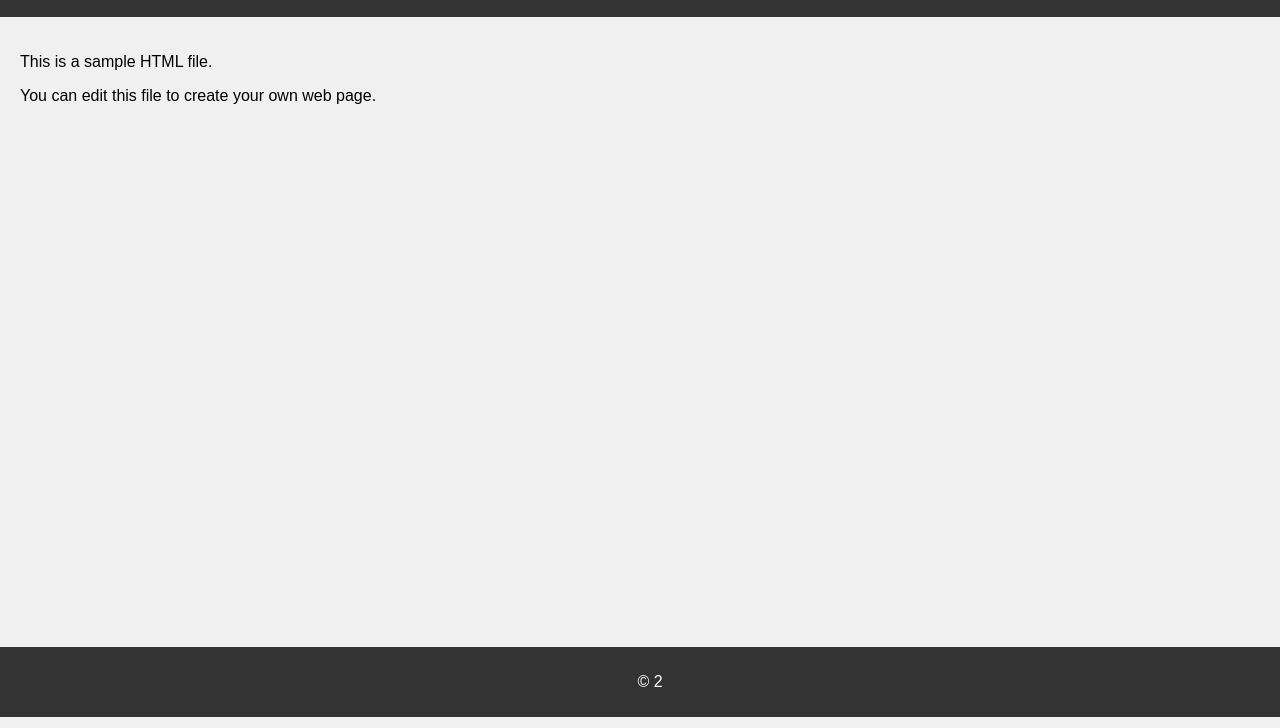
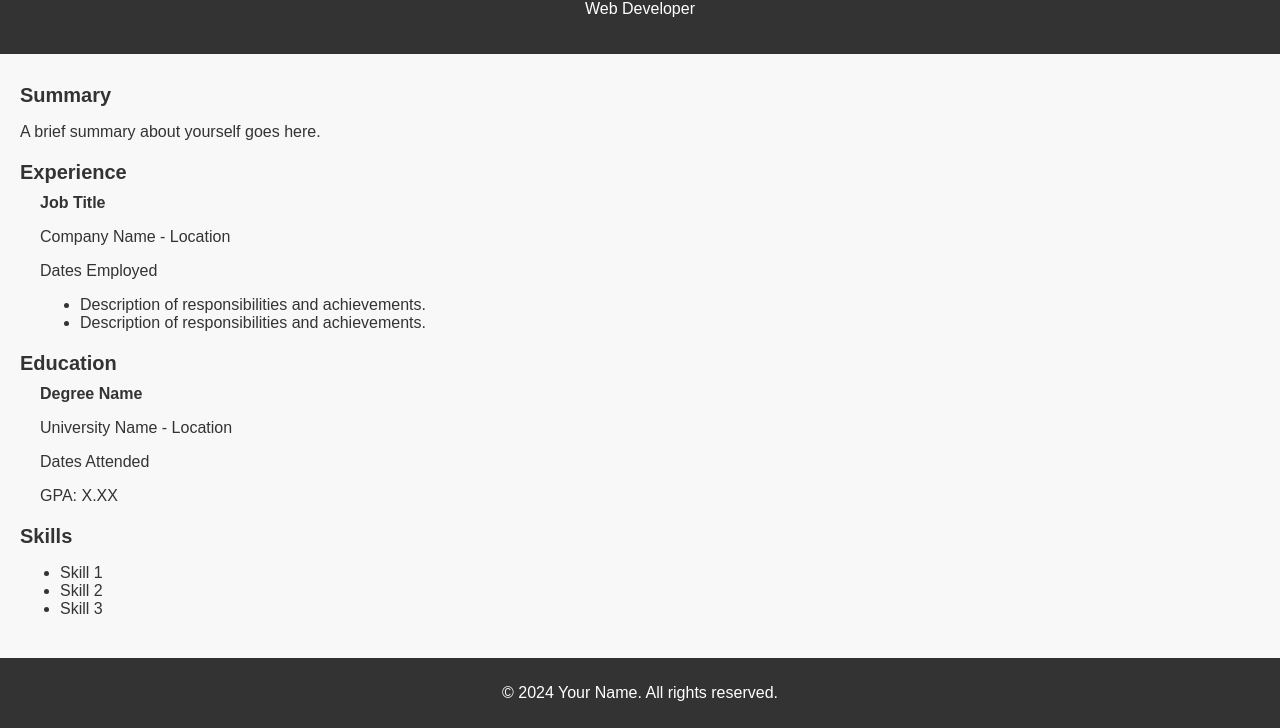
Before and after one commit to vikalaw/profile, a plain HTML site: page index.html in a window 1280 px wide. Shown: the part 83-811 px from the top of the page. Drawn offline with Linux system fonts and the light colour scheme.

Commit message:
Update index.html

```diff
--- a/index.html
+++ b/index.html
@@ -3,43 +3,104 @@
 <head>
     <meta charset="UTF-8">
     <meta name="viewport" content="width=device-width, initial-scale=1.0">
-    <title>Sample HTML File</title>
+    <title>Your Name - Resume</title>
     <style>
         body {
             font-family: Arial, sans-serif;
             margin: 0;
             padding: 0;
-            background-color: #f0f0f0;
+            background-color: #f8f8f8;
+            color: #333;
         }
         header {
             background-color: #333;
             color: #fff;
-            padding: 10px;
+            padding: 20px 0;
             text-align: center;
+        }
+        h1, h2, h3, h4, h5, h6 {
+            margin: 10px 0;
         }
         main {
             padding: 20px;
         }
+        section {
+            margin-bottom: 20px;
+        }
+        .section-title {
+            font-size: 20px;
+            font-weight: bold;
+            margin-bottom: 10px;
+        }
+        .subsection {
+            margin-left: 20px;
+        }
+        .subsection-title {
+            font-size: 16px;
+            font-weight: bold;
+            margin-bottom: 5px;
+        }
+        .subsection-content {
+            margin-bottom: 10px;
+        }
         footer {
             background-color: #333;
             color: #fff;
-            padding: 10px;
+            padding: 10px 0;
             text-align: center;
-            position: fixed;
-            bottom: 0;
-            width: 100%;
         }
     </style>
 </head>
 <body>
     <header>
-        <h1>Sample HTML File</h1>
+        <h1>Your Name</h1>
+        <p>Web Developer</p>
     </header>
 
     <main>
-        <p>This is a sample HTML file.</p>
-        <p>You can edit this file to create your own web page.</p>
+        <section>
+            <h2 class="section-title">Summary</h2>
+            <p>A brief summary about yourself goes here.</p>
+        </section>
+
+        <section>
+            <h2 class="section-title">Experience</h2>
+            <div class="subsection">
+                <h3 class="subsection-title">Job Title</h3>
+                <p class="subsection-content">Company Name - Location</p>
+                <p class="subsection-content">Dates Employed</p>
+                <ul class="subsection-content">
+                    <li>Description of responsibilities and achievements.</li>
+                    <li>Description of responsibilities and achievements.</li>
+                </ul>
+            </div>
+            <!-- Add more subsections for additional experiences -->
+        </section>
+
+        <section>
+            <h2 class="section-title">Education</h2>
+            <div class="subsection">
+                <h3 class="subsection-title">Degree Name</h3>
+                <p class="subsection-content">University Name - Location</p>
+                <p class="subsection-content">Dates Attended</p>
+                <p class="subsection-content">GPA: X.XX</p>
+            </div>
+            <!-- Add more subsections for additional education -->
+        </section>
+
+        <section>
+            <h2 class="section-title">Skills</h2>
+            <ul>
+                <li>Skill 1</li>
+                <li>Skill 2</li>
+                <li>Skill 3</li>
+                <!-- Add more skills as needed -->
+            </ul>
+        </section>
     </main>
 
     <footer>
-        <p>&copy; 2
+        <p>&copy; 2024 Your Name. All rights reserved.</p>
+    </footer>
+</body>
+</html>
```
